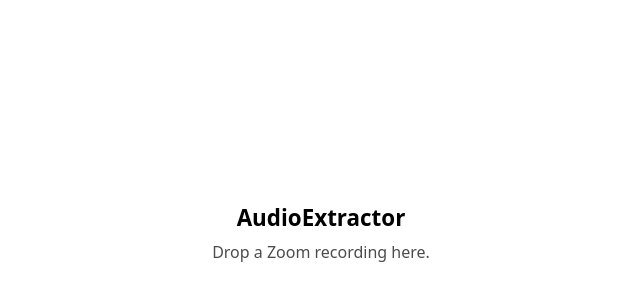
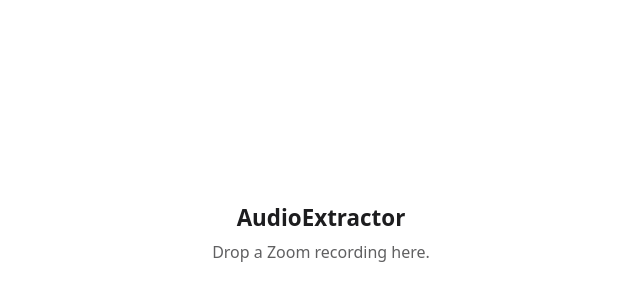
Before and after one commit to motdiem/AudioExtractor, a website built with Vite: page frontend/index.html in a window 1280 px wide. Shown: the part 168-468 px from the top of the page, 319-959 px from the left. Built offline with nearby package versions, Linux system fonts and the light colour scheme.

Commit message:
Add release task (universal ad-hoc-signed .app zip + Windows x64 exe) and explicit page colours
Co-Authored-By: Claude Opus 5.5 <noreply@anthropic.com>

```diff
--- a/Taskfile.yml
+++ b/Taskfile.yml
@@ -51,4 +51,6 @@ tasks:
           ARCH: amd64
           CGO_ENABLED: "0"
       - cp "{{.BIN_DIR}}/{{.APP_NAME}}.exe" "dist/{{.APP_NAME}}.exe"
+      # Go refuses to overwrite a fat (universal) binary, which would break `task dev` afterwards.
+      - rm -f "{{.BIN_DIR}}/{{.APP_NAME}}"
       - ls -lh dist
--- a/frontend/public/style.css
+++ b/frontend/public/style.css
@@ -1,4 +1,13 @@
-:root { color-scheme: light dark; }
+:root {
+    color-scheme: light dark;
+    --bg: #ffffff;
+    --fg: #1d1d1f;
+}
+@media (prefers-color-scheme: dark) {
+    :root { --bg: #1e1e20; --fg: #f5f5f7; }
+}
+/* Explicit colours: the native window behind the webview is black by default. */
+html, body { background: var(--bg); color: var(--fg); }
 body {
     margin: 0; height: 100vh; display: grid; place-items: center;
     font-family: system-ui, sans-serif; text-align: center;
```
